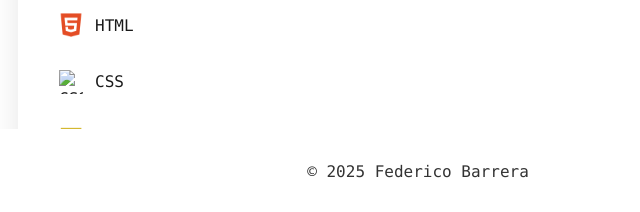
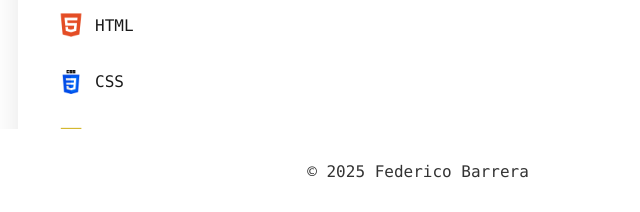
Before and after one commit to fwr3d/fbarro.github.io, a plain HTML site: page index.html in a window 1280 px wide. Shown: the part 951-1163 px from the top of the page, 222-862 px from the left. Drawn offline with Linux system fonts and the light colour scheme.

Commit message:
Replace CSS icon from JPG to PNG format in index.html and remove obsolete css.jpg file from assets/icons directory.

```diff
--- a/index.html
+++ b/index.html
@@ -44,7 +44,7 @@
             <span class="button-html">HTML</span>
           </div>
           <div class="language-item">
-            <img src="assets/icons/css.jpg" alt="CSS" class="language-icon">
+            <img src="assets/icons/css.png" alt="CSS" class="language-icon">
             <span class="button-css">CSS</span>
           </div>
           <div class="language-item">
```
Also changed, not shown: assets/icons/css.jpg (deleted), assets/icons/css.png (added).
